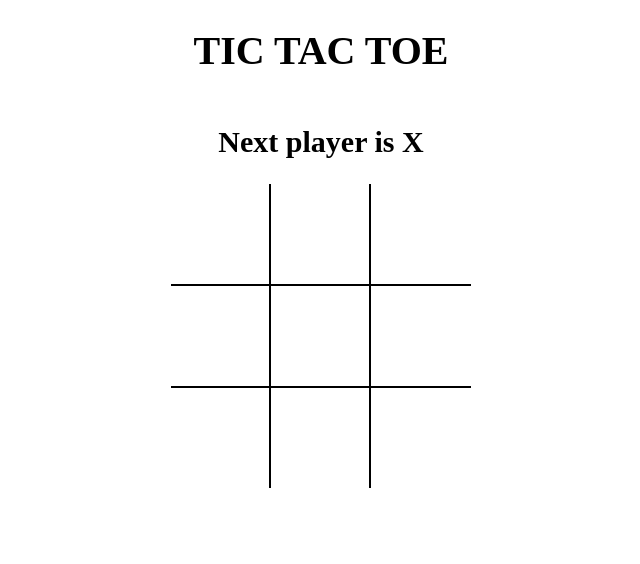
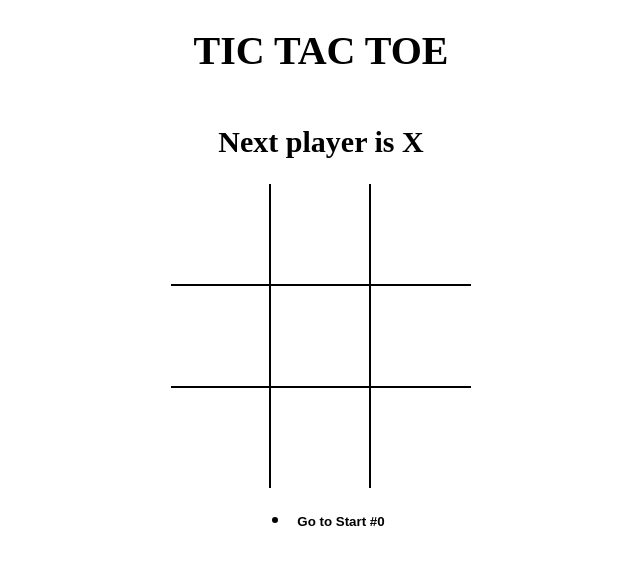
Before and after one commit to MayurNikam989/Tictactoe, a React (Vite) app: page / in a window 1280 px wide. Shown: the top 564 px of the page, without its empty margins (319-959 px from the left). Built offline with nearby package versions, Linux system fonts and the light colour scheme.

Commit message:
Added Game History Manipulation

```diff
--- a/src/App.jsx
+++ b/src/App.jsx
@@ -1,6 +1,7 @@
 import React, { useState } from "react";
 import Board from "./components/Board";
 import { calculateWinner } from "./helper";
+import History from "./components/History";
 import "./styles/main.scss";
 
 const App = () => {
@@ -20,12 +21,12 @@
     if (current.board[position] || winner) {
       return;
     }
-    console.log("history", history);
+    // console.log("history", history); consoles the history for verification
 
     //sets the board position either X or 0
     setHistory((prev) => {
       const last = prev[prev.length - 1];
-
+      //save the setted board to the newboard
       const newBoard = last.board.map((square, pos) => {
         if (pos === position) {
           //check which player's turn and retur X or 0
@@ -34,11 +35,15 @@
 
         return square;
       });
-
+      //returns the array of objects & always should return in the pattern of initial state
       return prev.concat({ board: newBoard, isXNext: !last.isXNext });
     });
-
+    //sets/iterates prev by 1
     setCurrentMove((prev) => prev + 1);
+  };
+  //moveTo fn set current move to the respected move.
+  const moveTo = (move) => {
+    setCurrentMove(move);
   };
 
   return (
@@ -53,6 +58,7 @@
         Board={current.board}
         handleSquareOnClickEvent={handleSquareOnClickEvent}
       />
+      <History history={history} moveTo={moveTo} currentMove={currentMove} />
     </div>
   );
 };
--- /dev/null
+++ b/src/components/History.jsx
@@ -0,0 +1,27 @@
+import React from "react";
+
+const History = ({ history, moveTo, currentMove }) => {
+  return (
+    <ul>
+      {history.map((_, move) => {
+        return (
+          // to show the move
+          <li key={move}>
+            {/* to go to the move onclick by moveTo fn */}
+            <button
+              style={{
+                fontWeight: move === currentMove ? "bold" : "normal",
+              }}
+              onClick={() => {
+                moveTo(move);
+              }}
+            >
+              {move === 0 ? "Go to Start #0" : `Go to move #${move}`}
+            </button>
+          </li>
+        );
+      })}
+    </ul>
+  );
+};
+export default History;
```
